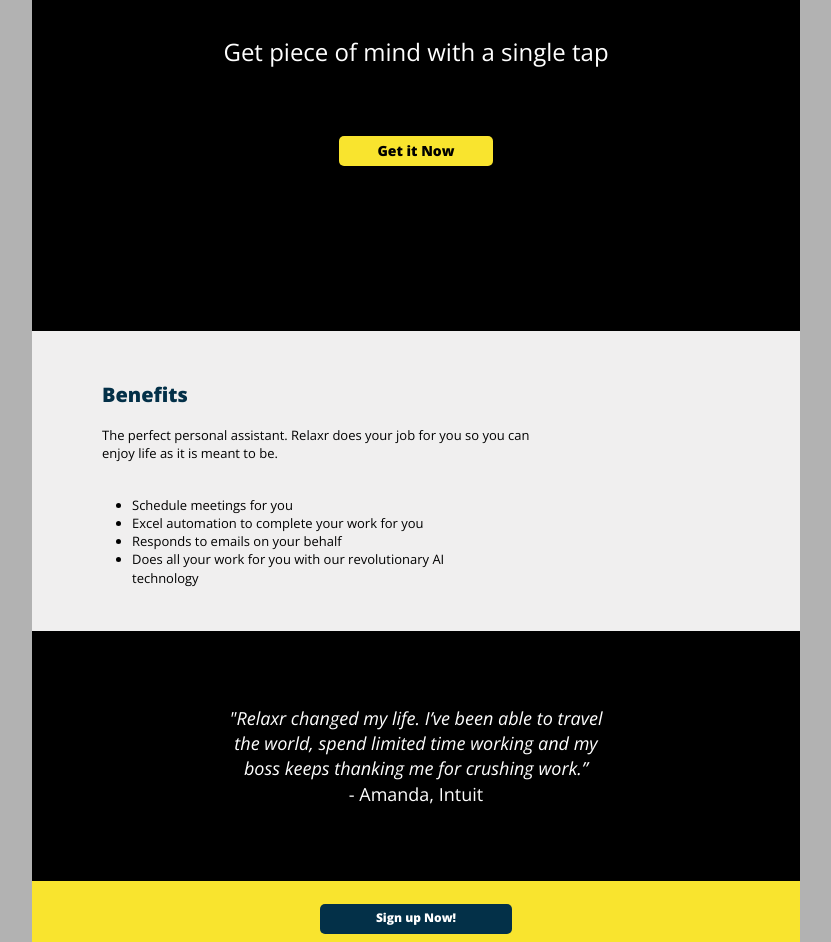
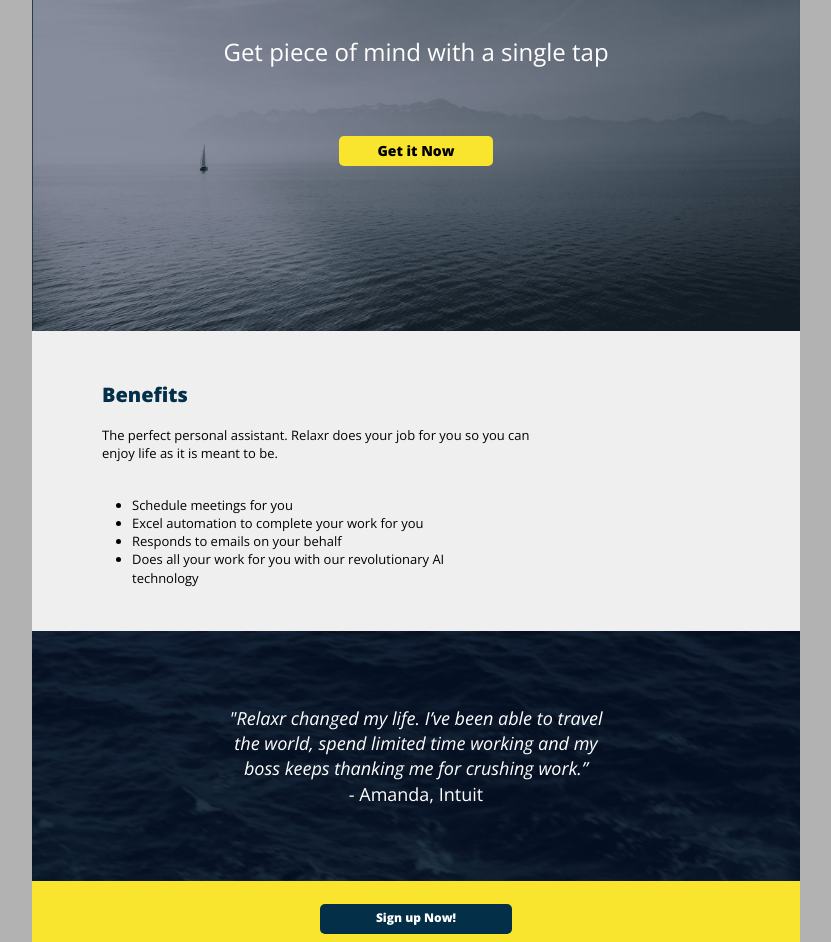
Before and after one commit to jangstarr/relaxr-landing-page, a plain HTML site: page index.html in a window 1280 px wide. Shown: the part 69-1011 px from the top of the page, without its empty margins (224-1055 px from the left). Drawn offline with nearby package versions, Linux system fonts and the light colour scheme.

Commit message:
updated image sources

```diff
--- a/style.css
+++ b/style.css
@@ -66,7 +66,7 @@ body {
 
 .boat_bg {
   height: 400px;
-  background: url(../images/header_bg.jpg) no-repeat center top;
+  background: url(header_bg.jpg) no-repeat center top;
   background-size: cover;
 }
 
@@ -170,7 +170,7 @@ footer .img2 {
 
 .waves_bg {
   height: 250px;
-  background: url(../images/testimonial_bg.jpg) no-repeat center top;
+  background: url(testimonial_bg.jpg) no-repeat center top;
   background-size: cover;
 }
 
```
